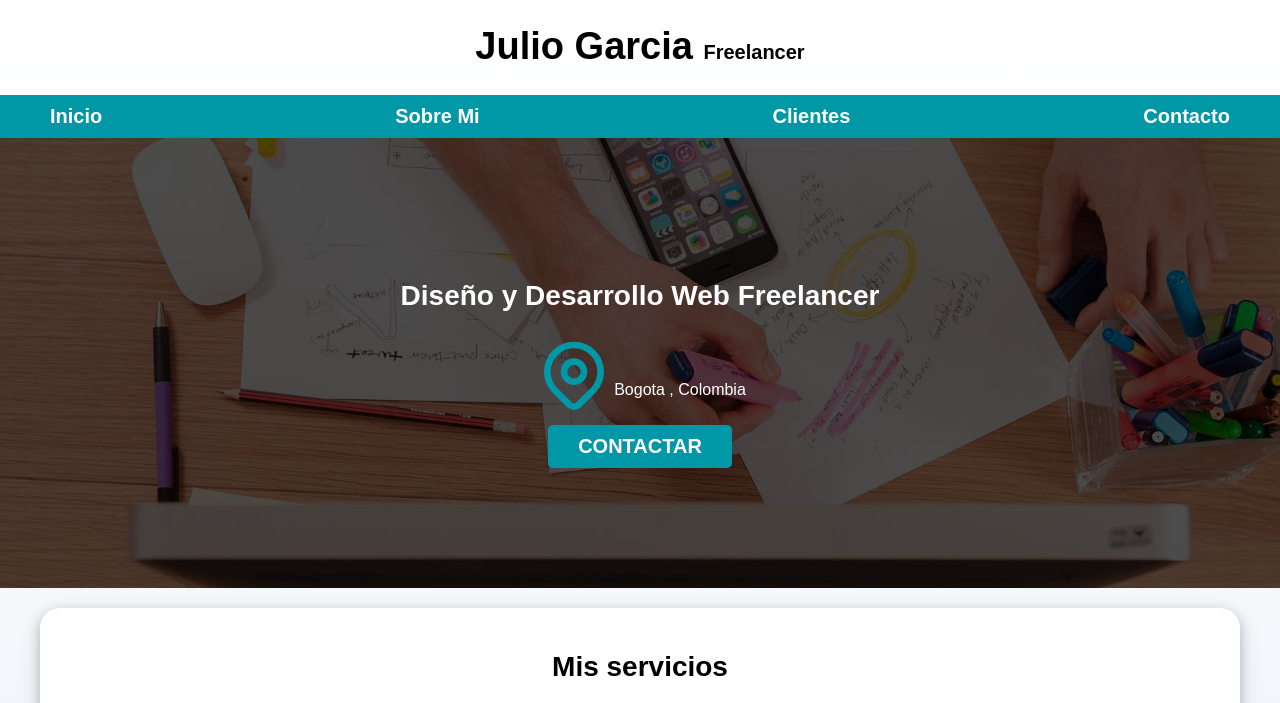
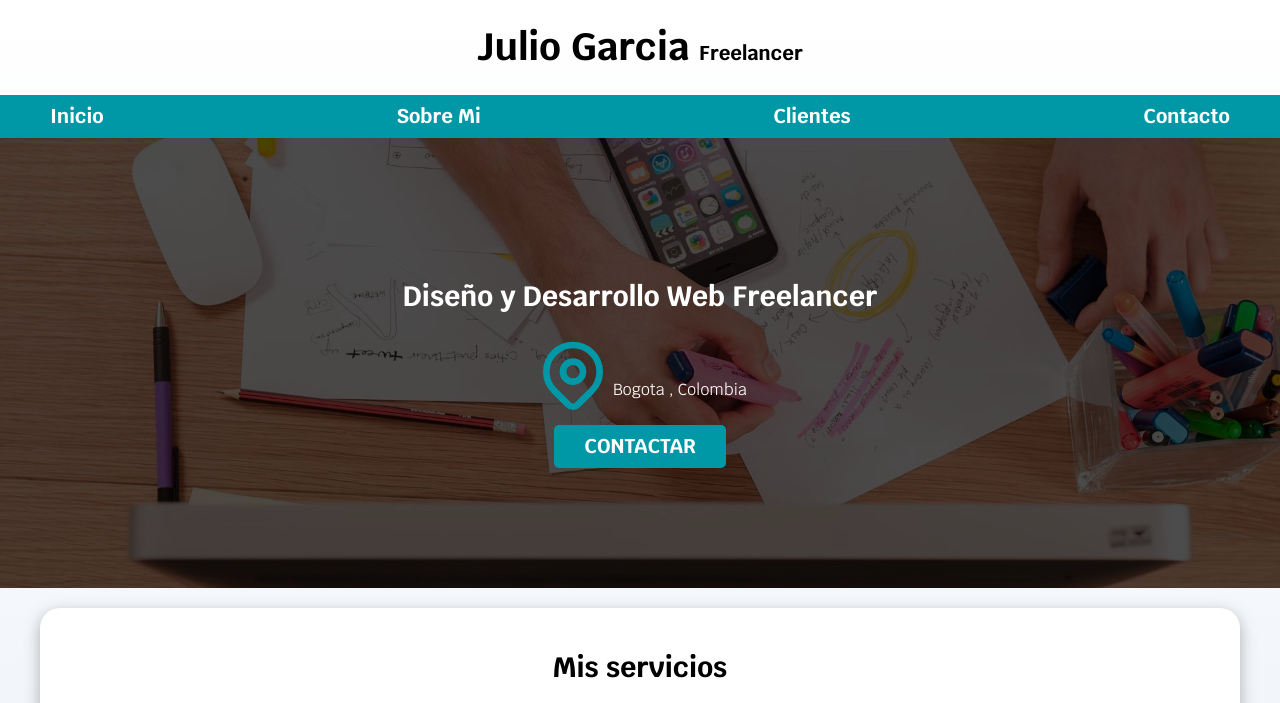
Before and after one commit to JuliofGarcia/Desarrollo-Web, a plain HTML site: page freelancer_inicio/index.html in a window 1280 px wide. Shown: the top 703 px of the page. Drawn offline with Linux system fonts and the light colour scheme.

Commit message:
Proyecto terminado

```diff
--- a/freelancer_inicio/index.html
+++ b/freelancer_inicio/index.html
@@ -9,9 +9,7 @@
     <link rel="stylesheet" href="css/normalize.css">
     <link rel="preconnect" href="https://fonts.googleapis.com">
     <link rel="preconnect" href="https://fonts.gstatic.com" crossorigin>
-    <link
-        ref="https://fonts.googleapis.com/css2?family=Krub:wght@400;700&family=Ubuntu+Condensed&family=Ubuntu:wght@400;700&display=swap"
-        rel="stylesheet">
+    <link href="https://fonts.googleapis.com/css2?family=Krub:wght@400;700&amp;display=swap" rel="stylesheet">
     <link rel="preload" href="css/style.css" as="style">
     <link rel="stylesheet" href="css/style.css">
 
```
